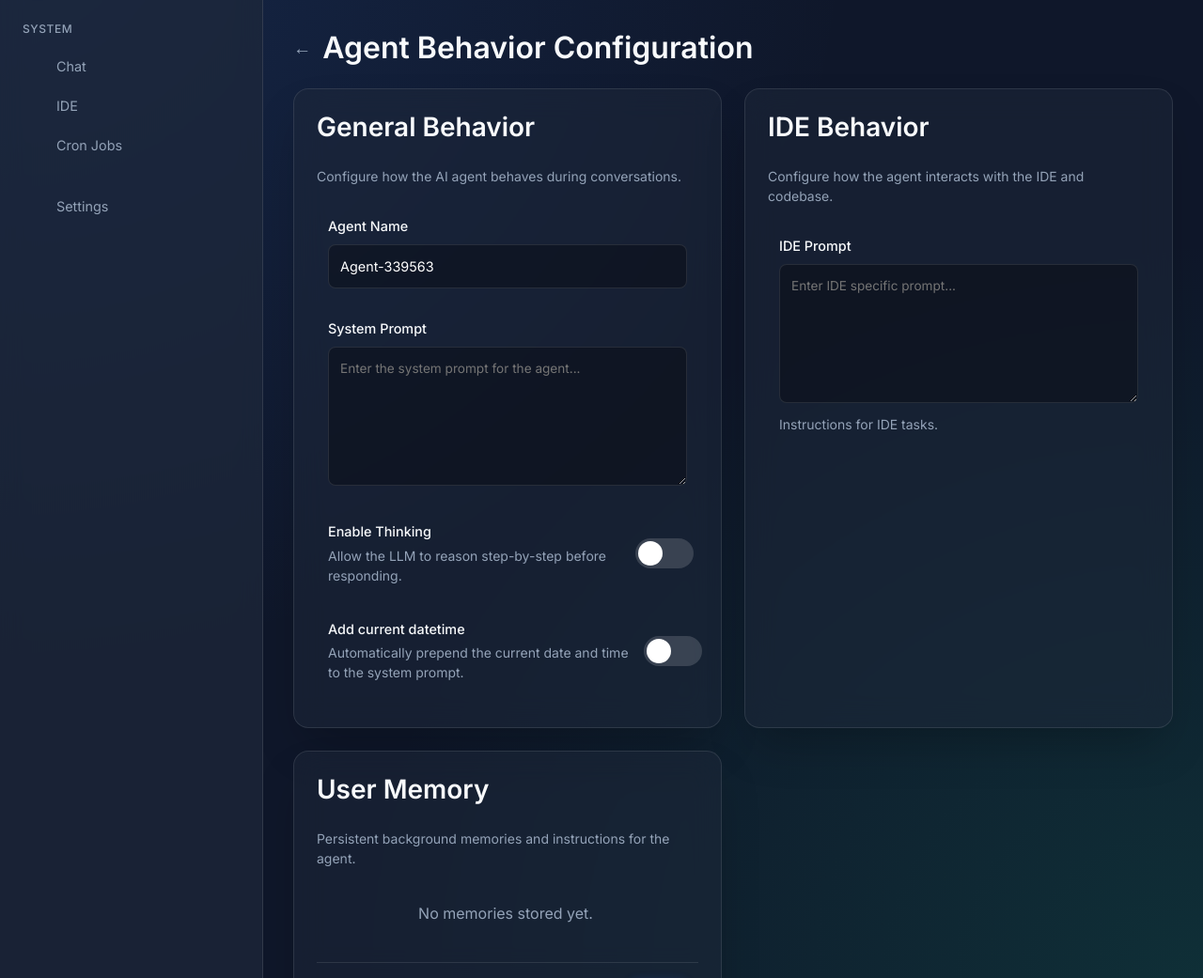
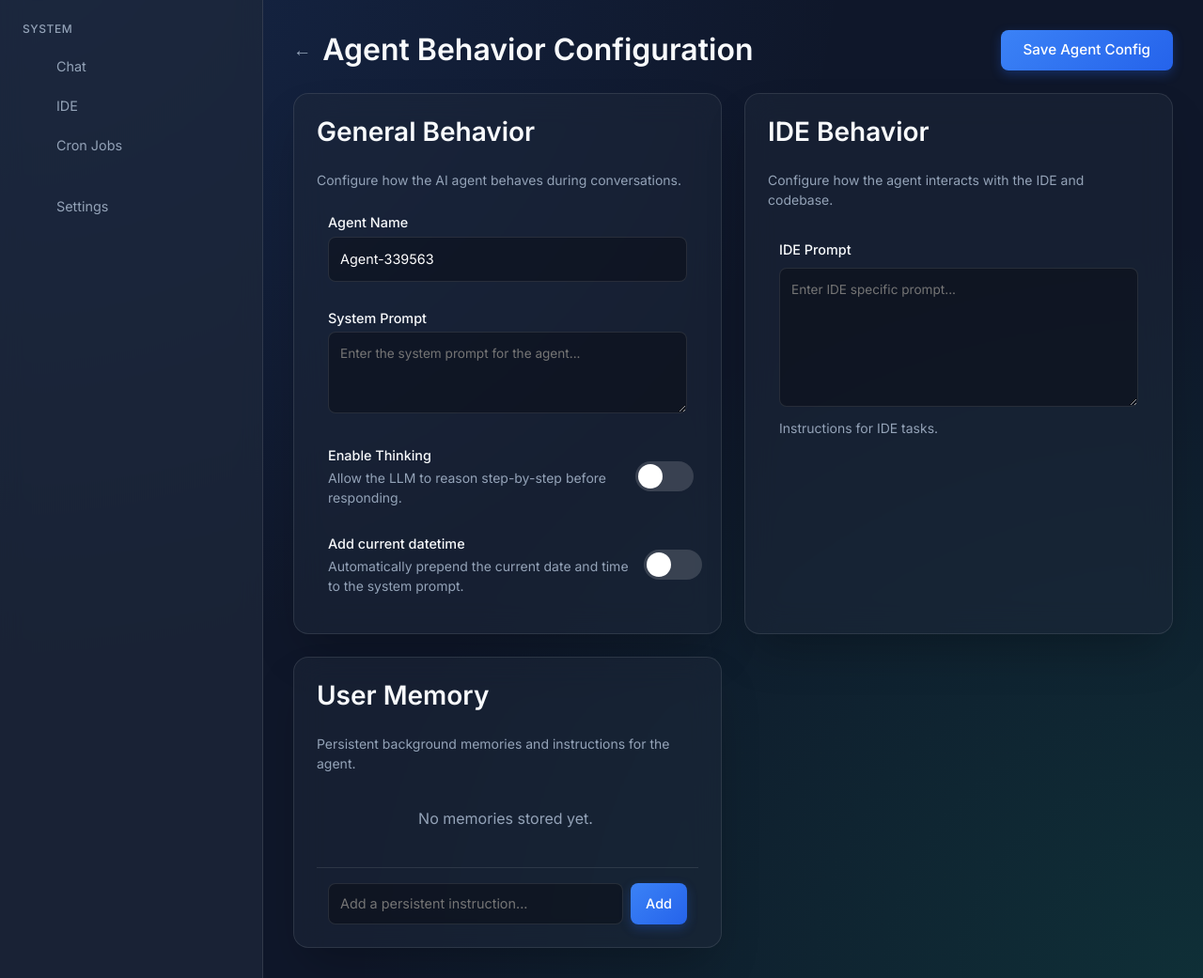
Before and after one commit to juliosouto/nanoworker, a Flask app: page /settings/agent_behavior in a window 1280 px wide. Shown: the part 73-1114 px from the top of the page at 94% size. Run offline with Flask 3, Linux system fonts and the light colour scheme; data comes from the database, SQL or seed files in the repository; data that the repository does not hold is empty.

Commit message:
Style/visual improvements (#10)
* Bug fix for the DuckDuckGo search implementaion among a couple minor improvements.

* Visual improvements implemented.

```diff
--- a/templates/agent_behavior_config.html
+++ b/templates/agent_behavior_config.html
@@ -4,11 +4,14 @@
 
 {% block content %}
 <div style="max-width: 1200px; margin: 0 auto;">
-    <div style="display: flex; align-items: center; margin-bottom: 24px;">
-        <a href="/settings" style="color: var(--text-muted); text-decoration: none; margin-right: 12px; font-size: 1.2rem;">
-            &larr;
-        </a>
-        <h2 style="font-weight: 600; margin: 0;">Agent Behavior Configuration</h2>
+    <div style="display: flex; align-items: center; justify-content: space-between; margin-bottom: 24px;">
+        <div style="display: flex; align-items: center;">
+            <a href="/settings" style="color: var(--text-muted); text-decoration: none; margin-right: 12px; font-size: 1.2rem;">
+                &larr;
+            </a>
+            <h2 style="font-weight: 600; margin: 0;">Agent Behavior Configuration</h2>
+        </div>
+        <button class="btn primary" style="padding: 10px 24px; font-size: 0.95rem;" onclick="saveAgentSettings()">Save Agent Config</button>
     </div>
 
     <div style="display: grid; grid-template-columns: repeat(auto-fit, minmax(350px, 1fr)); gap: 24px;">
@@ -16,30 +19,30 @@
         <!-- General Behavior Card -->
         <div class="glass-panel" style="display: flex; flex-direction: column;">
             <h3>General Behavior</h3>
-            <small style="display: block; margin-bottom: 16px; color: var(--text-muted);">
+            <small style="display: block; margin-bottom: 12px; color: var(--text-muted);">
                 Configure how the AI agent behaves during conversations.
             </small>
-            <div class="settings-form" style="margin-top: 12px; flex: 1; display: flex; flex-direction: column;">
-                <div style="margin-bottom: 20px;">
-                    <label style="display: block; margin-bottom: 8px; font-size: 0.9rem; font-weight: 500; color: var(--text-main);">Agent Name</label>
+            <div class="settings-form" style="margin-top: 8px; flex: 1; display: flex; flex-direction: column;">
+                <div style="margin-bottom: 16px;">
+                    <label style="display: block; margin-bottom: 4px; font-size: 0.9rem; font-weight: 500; color: var(--text-main);">Agent Name</label>
                     <input type="text" id="agentNameInput" value="{{ agent_name }}" placeholder="Agent-000000"
                         style="width: 100%; padding: 12px; border-radius: 8px; background: rgba(0,0,0,0.3); border: 1px solid var(--border-color); color: white; font-family: inherit; font-size: 0.9rem;">
                 </div>
 
-                <div style="margin-bottom: 20px;">
+                <div style="margin-bottom: 16px;">
                     <label
-                        style="display: block; margin-bottom: 8px; font-size: 0.9rem; font-weight: 500; color: var(--text-main);">System
+                        style="display: block; margin-bottom: 4px; font-size: 0.9rem; font-weight: 500; color: var(--text-main);">System
                         Prompt</label>
-                    <textarea id="systemPromptInput" rows="6" placeholder="Enter the system prompt for the agent..."
+                    <textarea id="systemPromptInput" rows="3" placeholder="Enter the system prompt for the agent..."
                         style="width: 100%; padding: 12px; border-radius: 8px; background: rgba(0,0,0,0.3); border: 1px solid var(--border-color); color: white; font-family: inherit; font-size: 0.85rem; resize: vertical;">{{ system_prompt }}</textarea>
                 </div>
 
-                <div style="margin-bottom: 24px; display: flex; align-items: center; justify-content: space-between;">
+                <div style="margin-bottom: 16px; display: flex; align-items: center; justify-content: space-between;">
                     <div>
                         <label
                             style="display: block; font-size: 0.9rem; font-weight: 500; color: var(--text-main);">Enable
                             Thinking</label>
-                        <small style="display: block; margin-top: 4px; color: var(--text-muted);">Allow the LLM to
+                        <small style="display: block; margin-top: 2px; color: var(--text-muted);">Allow the LLM to
                             reason step-by-step before responding.</small>
                     </div>
                     <label
@@ -54,11 +57,11 @@
                     </label>
                 </div>
 
-                <div style="margin-bottom: 24px; display: flex; align-items: center; justify-content: space-between;">
+                <div style="margin-bottom: 16px; display: flex; align-items: center; justify-content: space-between;">
                     <div>
                         <label
                             style="display: block; font-size: 0.9rem; font-weight: 500; color: var(--text-main);">Add current datetime</label>
-                        <small style="display: block; margin-top: 4px; color: var(--text-muted);">Automatically prepend the current date and time to the system prompt.</small>
+                        <small style="display: block; margin-top: 2px; color: var(--text-muted);">Automatically prepend the current date and time to the system prompt.</small>
                     </div>
                     <label
                         style="position: relative; display: inline-block; width: 64px; height: 32px; cursor: pointer;">
@@ -121,10 +124,7 @@
 
     </div>
 
-    <div style="margin-top: 32px; display: flex; justify-content: flex-end;">
-        <button class="btn primary" style="padding: 12px 32px; font-size: 1rem;"
-            onclick="saveAgentSettings()">Save Agent Config</button>
-    </div>
+
 </div>
 {% endblock %}
 
```
Also changed, not shown: templates/whatsapp_settings.html (+11 -11 lines).
